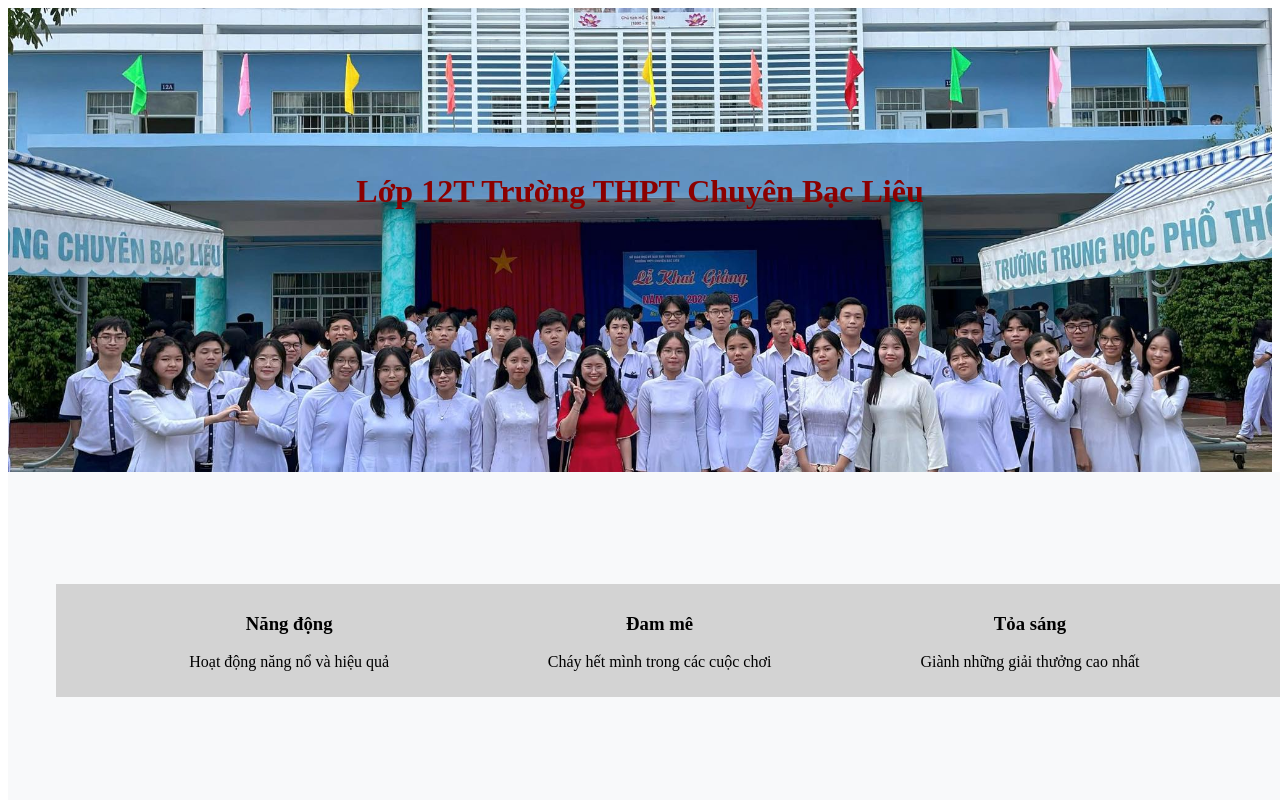
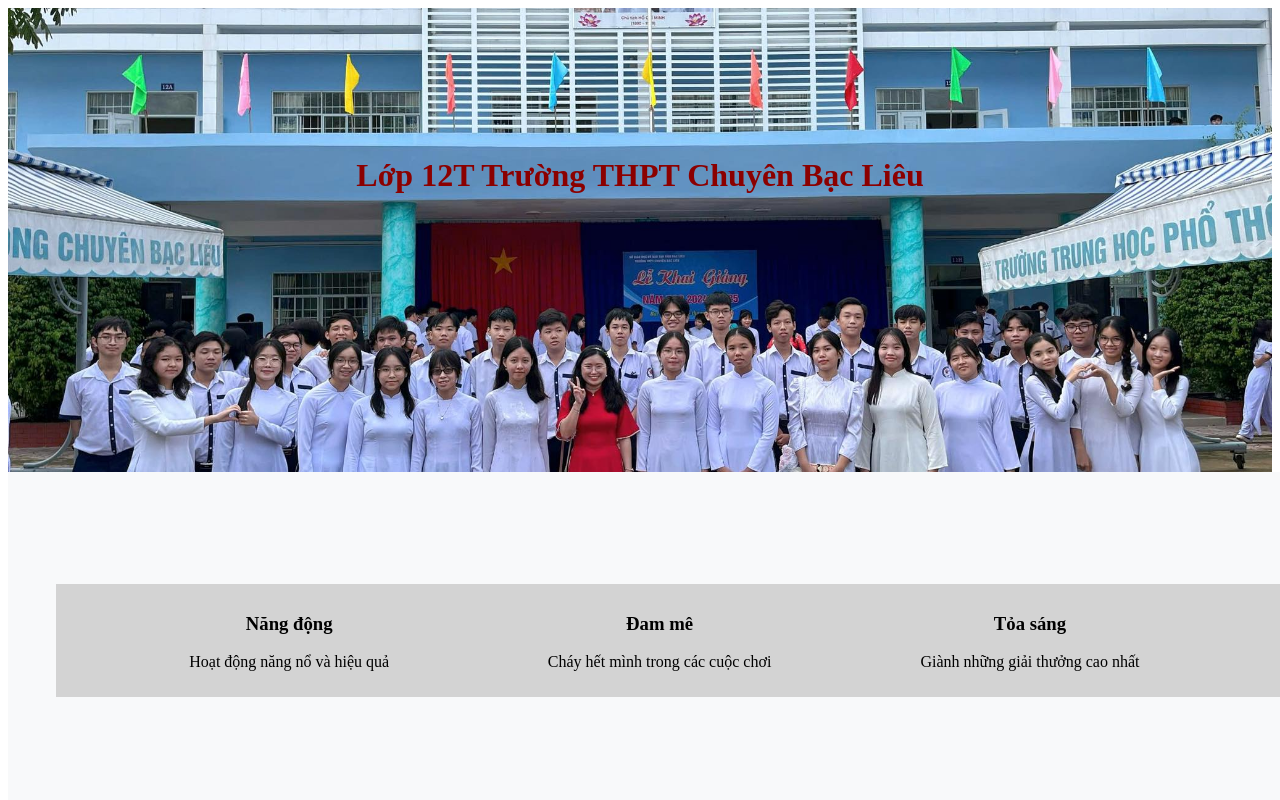
Before and after one commit to pao1608/12T-THPTChuyenBL, a plain HTML site: page index.html in a window 1280 px wide. Shown: the top 800 px of the page. Drawn offline with Linux system fonts and the light colour scheme.

Commit message:
Update styles.css

```diff
--- a/styles.css
+++ b/styles.css
@@ -1,4 +1,4 @@
-.banner{background: url("anhlop.jpg") no-repeat center center; background-size: cover; padding-top: 9rem; padding-bottom: 15rem; text-align: center; color: darkred;}
+.banner{background: url("anhlop.jpg") no-repeat center center; background-size: cover; padding-top: 8rem; padding-bottom: 16rem; text-align: center; color: darkred;}
 .slogan{background-color: rgb(248,249,250); text-align: center; width: 100%; padding-right: 0.5rem; padding-left: 3rem; padding-top: 7rem; padding-bottom: 7rem;}
 .row{display: flex; flex-wrap: wrap; margin-top: -1; max-width: 100%; padding-right: 3rem; padding-left: 3rem; background-color: lightgrey;}
 .block_3{flex: 0 0 auto; width: 30%; margin: 10px;}
```
